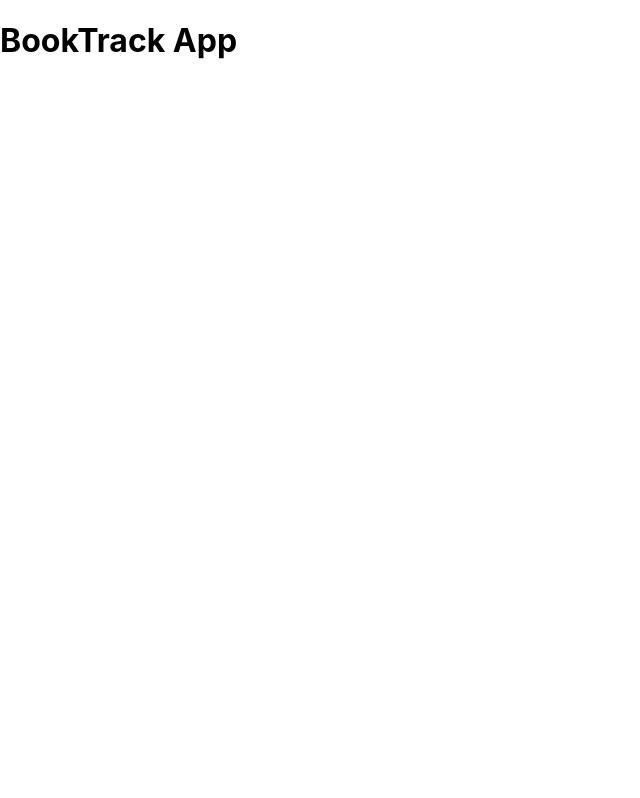
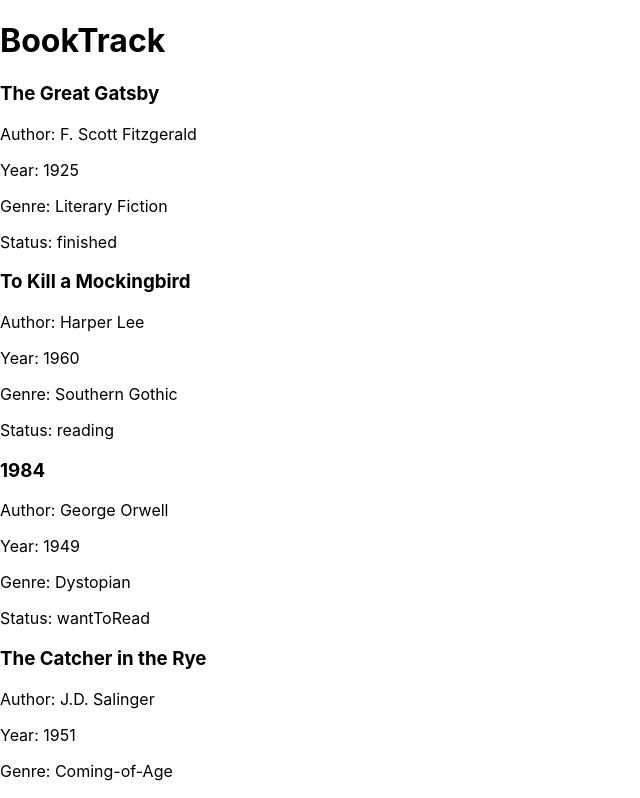
Before and after one commit to shhabib/booktrack-app, a React (Create React App) app: page / in a window 1280 px wide. Shown: the top 798 px of the page, without its empty margins (0-640 px from the left). Built offline with nearby package versions, Linux system fonts and the light colour scheme; data requests are answered from the project's data file.

Commit message:
feat: Implement presentational components, styling, and prop validation.

```diff
--- a/src/App.js
+++ b/src/App.js
@@ -1,9 +1,24 @@
-import './App.css';
+import React, { useState, useEffect } from 'react';
+import BookList from './components/BookList';
+import Header from './Header';
+
 function App() {
-  return (
-    <div className="App">
-      <h1>BookTrack App</h1>
-    </div>
-  );
+  const [books, setBooks] = useState([]);
+
+  useEffect(() => {
+    fetch('http://localhost:3001/books')
+      .then(response => response.json())
+      .then(data => setBooks(data))
+      .catch(error => console.error("Error fetching data:", error));
+  }, []);
+
+  return (
+    <div className="app-container">
+      <Header />
+      <main>
+        <BookList books={books} />
+      </main>
+    </div>
+  );
 }
 export default App;
--- /dev/null
+++ b/src/Header.js
@@ -0,0 +1,11 @@
+import React from 'react';
+
+function Header() {
+  return (
+    <header>
+      <h1>BookTrack</h1>
+    </header>
+  );
+}
+
+export default Header;
--- /dev/null
+++ b/src/components/BookCard.js
@@ -0,0 +1,33 @@
+import React from 'react';
+import ProgressBar from './ProgressBar';
+import PropTypes from 'prop-types';
+
+function BookCard({ book }) {
+  return (
+    <div className="book-card">
+      <h3>{book.title}</h3>
+      <p>Author: {book.author}</p>
+      <p>Year: {book.year}</p>
+      <p>Genre: {book.genre}</p>
+      <div className="book-card-status">
+        Status: <span>{book.status}</span>
+      </div>
+      <ProgressBar progress={book.progress} totalPages={book.totalPages} />
+    </div>
+  );
+}
+
+export default BookCard;
+
+BookCard.propTypes = {
+  book: PropTypes.shape({
+    id: PropTypes.string.isRequired,
+    title: PropTypes.string.isRequired,
+    author: PropTypes.string.isRequired,
+    year: PropTypes.number,
+    genre: PropTypes.string,
+    status: PropTypes.string.isRequired,
+    progress: PropTypes.number,
+    totalPages: PropTypes.number,
+  }).isRequired,
+};
--- /dev/null
+++ b/src/components/BookList.js
@@ -0,0 +1,14 @@
+import React from 'react';
+import BookCard from './BookCard';
+
+function BookList({ books }) {
+  return (
+    <div className="book-list">
+      {books.map(book => (
+        <BookCard key={book.id} book={book} />
+      ))}
+    </div>
+  );
+}
+
+export default BookList;
--- /dev/null
+++ b/src/components/ProgressBar.js
@@ -0,0 +1,22 @@
+import React from 'react';
+import PropTypes from 'prop-types';
+
+function ProgressBar({ progress, totalPages }) {
+  const percentage = totalPages > 0 ? (progress / totalPages) * 100 : 0;
+
+  return (
+    <div className="progress-bar-container">
+      <div
+        className="progress-bar-filled"
+        style={{ width: `${percentage}%` }}
+      ></div>
+    </div>
+  );
+}
+
+export default ProgressBar;
+
+ProgressBar.propTypes = {
+  progress: PropTypes.number.isRequired,
+  totalPages: PropTypes.number.isRequired,
+};
```
Also changed, not shown: package.json (+6 -6 lines), 1 other file (tests, documents, lock files or other folders).
